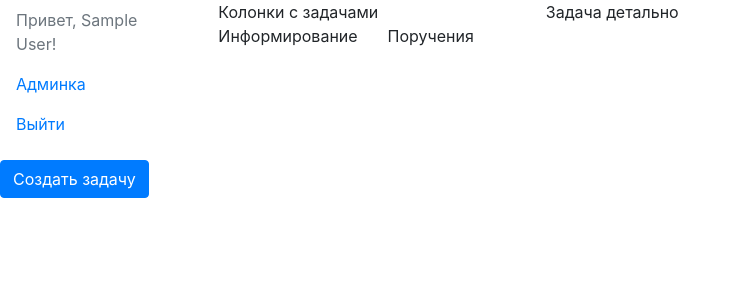
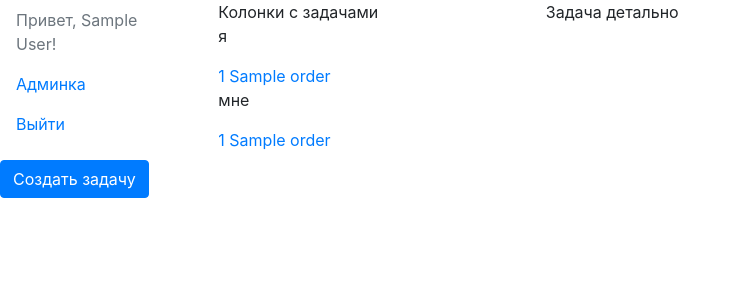
Before and after one commit to IvanDurnev/rosatom, a Flask app: page / in a window 1280 px wide. Shown: the top 300 px of the page, without its empty margins (0-741 px from the left). Run offline with Flask 2, Linux system fonts and the light colour scheme; a user stored in the database is signed in; tables that the repository leaves empty hold one stand-in row (values such as "Sample post"); parts of the project's set-up code (start-up, migrations or seed data) failed here and were passed over.

Commit message:
актуализация

```diff
--- a/app/main/forms.py
+++ b/app/main/forms.py
@@ -1,5 +1,5 @@
 from flask_wtf import FlaskForm
-from wtforms import StringField, TextAreaField, IntegerField, SelectField, DateTimeField, BooleanField, SubmitField
+from wtforms import StringField, TextAreaField, IntegerField, SelectField, DateTimeField, BooleanField, SubmitField, FileField
 from wtforms.validators import DataRequired
 from datetime import datetime
 
@@ -7,6 +7,7 @@ from datetime import datetime
 class CreateOrder(FlaskForm):
     title = StringField(label='Название', validators=[DataRequired()])
     description = TextAreaField(label='Описание', validators=[DataRequired()])
+    file = FileField(label='Подгрузить файл')
     priority = IntegerField(label='Приоритет', default=1)
     type = SelectField(label='Тип задачи', choices=[])
     deadline = DateTimeField(label='Дэдлайн', default=datetime.now())
--- a/app/main/routes.py
+++ b/app/main/routes.py
@@ -1,21 +1,49 @@
+from app import db
 from app.main import bp
 from flask import render_template
-from flask_login import login_required
+from flask_login import login_required, current_user
 from app.main.forms import CreateOrder
-from app.models import OrderTypes, Tag
+from app.models import OrderTypes, Tag, Order
 
 
 @bp.route('/', methods=['GET', 'POST'])
 @login_required
 def index():
     title = 'Главная'
+
+    # Я поставил
+    orders_iam_creator = current_user.get_orders_iam_creator()
+
+    # Мне поставили
+    orders_iam_executor = current_user.get_orders_iam_executor()
+
     create_order_form = CreateOrder()
     for order_type in OrderTypes.query.all():
         create_order_form.type.choices.append((str(order_type.id), order_type.title))
     for tag in Tag.query.all():
         create_order_form.executors.choices.append((str(tag.id), tag.name))
+
+
     if create_order_form.validate_on_submit():
-        print('окей')
+        order = Order()
+        order.creator = current_user.id
+        order.title = create_order_form.title.data
+        order.description = create_order_form.description.data
+        order.description_sound = create_order_form.file.data
+        order.priority = create_order_form.priority.data
+        order.type = create_order_form.type.data
+        order.interval = create_order_form.interval.data
+        order.deadline = create_order_form.deadline.data
+        order.status = 1
+
+        tag = Tag.query.filter(Tag.id == create_order_form.executors.data).first()
+        for user in tag.users:
+            order.executors.append(user)
+
+        db.session.add(order)
+        db.session.commit()
     return render_template('main/index.html',
                            title=title,
-                           create_order_form=create_order_form)
+                           create_order_form=create_order_form,
+                           orders_iam_creator=orders_iam_creator,
+                           orders_iam_executor=orders_iam_executor)
--- a/app/models.py
+++ b/app/models.py
@@ -75,6 +75,12 @@ class User(UserMixin, db.Model):
             Config.SECRET_KEY,
             algorithm='HS256').decode('utf-8')
 
+    def get_orders_iam_creator(self):
+        return Order.query.filter(Order.creator == self.id).all()
+
+    def get_orders_iam_executor(self):
+        return Order.query.filter(Order.executors.contains(self)).all()
+
     @staticmethod
     def verify_reset_password_token(token):
         try:
@@ -136,6 +142,10 @@ class OrderComments(db.Model):
     creation_date = db.Column(db.DateTime, default=datetime.now())
     text = db.Column(db.String(2048))
 
+class OrderStatus(db.Model):
+    id = db.Column(db.Integer, primary_key=True, autoincrement=True)
+    title = db.Column(db.String(30))
+    description = db.Column(db.String(100))
 
 class Order(db.Model):
     id = db.Column(db.Integer, primary_key=True, autoincrement=True)
@@ -151,12 +161,11 @@ class Order(db.Model):
     deadline = db.Column(db.DateTime)
     done = db.Column(db.Boolean, default=False)
     reactions = db.Column(db.JSON, default={})
-    status = db.Column()
+    status = db.Column(db.Integer, db.ForeignKey('order_status.id'), default=1)
     executors = db.relationship('User',
                                 secondary=order_executor,
                                 lazy='subquery',
                                 backref=db.backref('executors', lazy=True))
 
-
     def get_comments(self):
         return OrderComments.query.filter(OrderComments.order == self.id).order_by(OrderComments.creation_date).all()
--- a/app/templates/main/__modalCreateOrder.html
+++ b/app/templates/main/__modalCreateOrder.html
@@ -29,9 +29,15 @@
                         <span style="color: red;">[{{ error }}]</span>
                     {% endfor %}
                     <p>
-                        <button id="rec_btn" class="btn btn-danger">Record</button>
-                        <button id="stop_btn" class="btn btn-primary">Stop record</button>
+                        <button id="rec_btn" class="btn btn-danger">Записать голос</button>
+                        <button id="stop_btn" class="btn btn-primary">Остановить запись</button>
                     </p>
+
+                    {{ create_order_form.file.label(class='mb-0 mt-2') }}
+                    {{ create_order_form.file(class='col-sm-12 form-control') }}
+                    {% for error in create_order_form.file.errors %}
+                        <span style="color: red;">[{{ error }}]</span>
+                    {% endfor %}
 
                     {{ create_order_form.priority.label(class='mb-0 mt-2') }}
                     {{ create_order_form.priority(type="range", min="1", max="3", size=32, class='task-priority col-sm-12 form-control') }}
@@ -64,6 +70,11 @@
                     {% for error in create_order_form.executors.errors %}
                         <span style="color: red;">[{{ error }}]</span>
                     {% endfor %}
+
+                    <div class="row">
+                        <p>Поля ответа</p>
+                        <a class="btn btn-info">+</a>
+                    </div>
 
                     {{ create_order_form.submit(class="form-control btn btn-success mt-5") }}
                 </form>
--- a/app/templates/main/index.html
+++ b/app/templates/main/index.html
@@ -25,8 +25,16 @@
         <div class="col-3">
             Колонки с задачами
             <div class="row">
-                <div class="col">Информирование</div>
-                <div class="col">Поручения</div>
+                <div class="col">
+                    <p>я</p>
+                    {% for order in orders_iam_creator %}
+                        <a href="#">{{ order.id }} {{ order.title }}</a>
+                    {% endfor %}
+                    <p>мне</p>
+                    {% for order in orders_iam_executor %}
+                        <a href="#">{{ order.id }} {{ order.title }}</a>
+                    {% endfor %}
+                </div>
             </div>
         </div>
         <div class="col-7">
```
